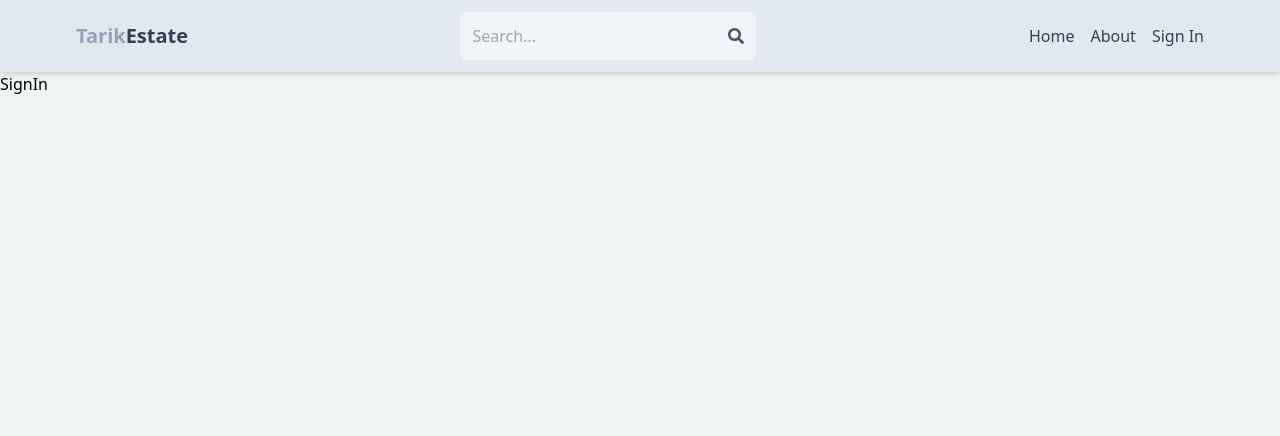
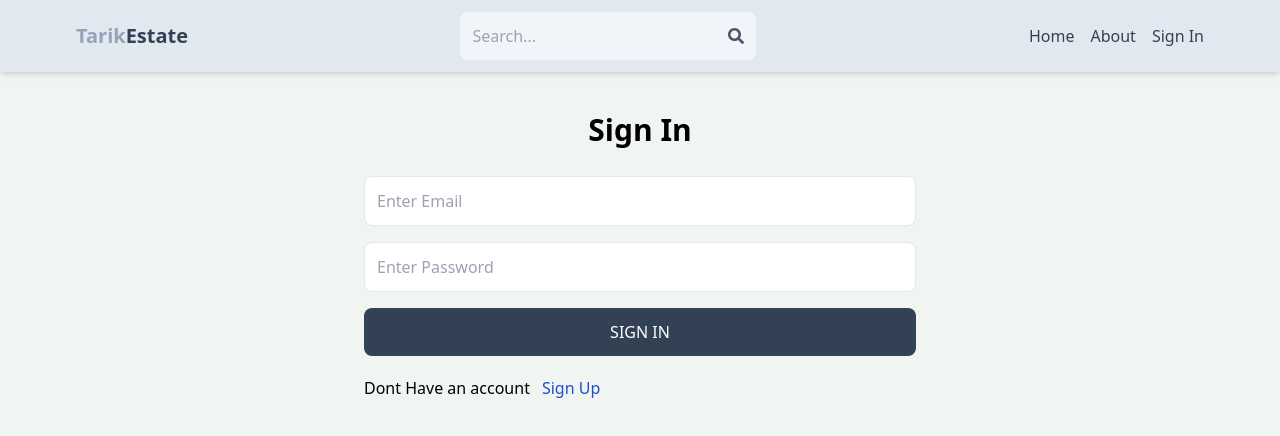
Before and after one commit to tarik619/mern-estate-app-real-estate, a React (Vite) app: page /sign-in in a window 1280 px wide. Shown: the top 436 px of the page. Built offline with nearby package versions, Linux system fonts and the light colour scheme.

Commit message:
completet sign in page functionality

```diff
--- a/src/pages/SignIn.jsx
+++ b/src/pages/SignIn.jsx
@@ -1,7 +1,76 @@
-import React from "react";
+import React, { useState } from "react";
+import { Link, useNavigate } from "react-router-dom";
 
 const SignIn = () => {
-  return <div>SignIn</div>;
+  const [formData, setFormData] = useState({});
+  const [error, setError] = useState(null);
+  const [loading, setLoading] = useState(false);
+  const navigate = useNavigate();
+  const handleChange = (e) => {
+    setFormData({
+      ...formData,
+      [e.target.id]: e.target.value,
+    });
+  };
+  const handleSubmit = async (e) => {
+    e.preventDefault();
+    try {
+      const res = await fetch("/api/auth/signin", {
+        method: "POST",
+        headers: {
+          "Content-Type": "application/json",
+        },
+        body: JSON.stringify(formData),
+      });
+      const data = await res.json();
+      if (data.success === false) {
+        setError(data.message);
+        setLoading(false);
+        return;
+      }
+      setLoading(false);
+      setError(null);
+      navigate("/");
+    } catch (error) {
+      setLoading(false);
+      setError(error.message);
+    }
+  };
+
+  return (
+    <div className="max-w-xl p-3 mx-auto">
+      <h1 className="text-3xl font-bold text-center my-7">Sign In</h1>
+      <form onSubmit={handleSubmit} className="flex flex-col gap-4">
+        <input
+          type="email"
+          placeholder="Enter Email"
+          id="email"
+          className="border p-3 rounded-lg"
+          onChange={handleChange}
+        />
+        <input
+          type="password"
+          placeholder="Enter Password"
+          id="password"
+          className="border p-3 rounded-lg"
+          onChange={handleChange}
+        />
+        <button
+          disabled={loading}
+          className="text-white bg-slate-700 uppercase hover:opacity-80 disabled:opacity-60 p-3 rounded-lg"
+        >
+          {loading ? "Loading..." : "Sign in"}
+        </button>
+      </form>
+      <div className="flex gap-3 mt-5">
+        <p>Dont Have an account</p>
+        <Link to="/sign-up">
+          <span className="text-blue-700">Sign Up</span>
+        </Link>
+      </div>
+      {error && <p className="text-red-600 mt-6">{error}</p>}
+    </div>
+  );
 };
 
 export default SignIn;
```
